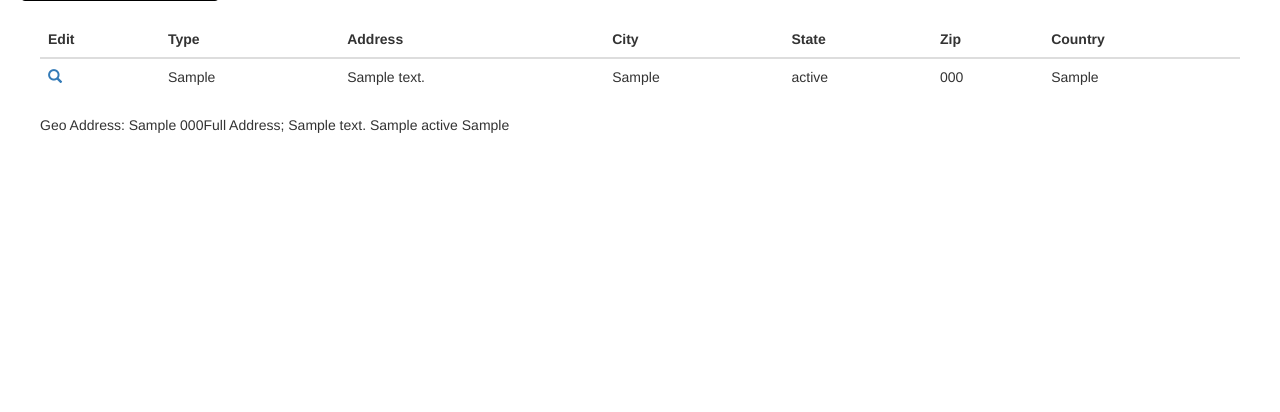
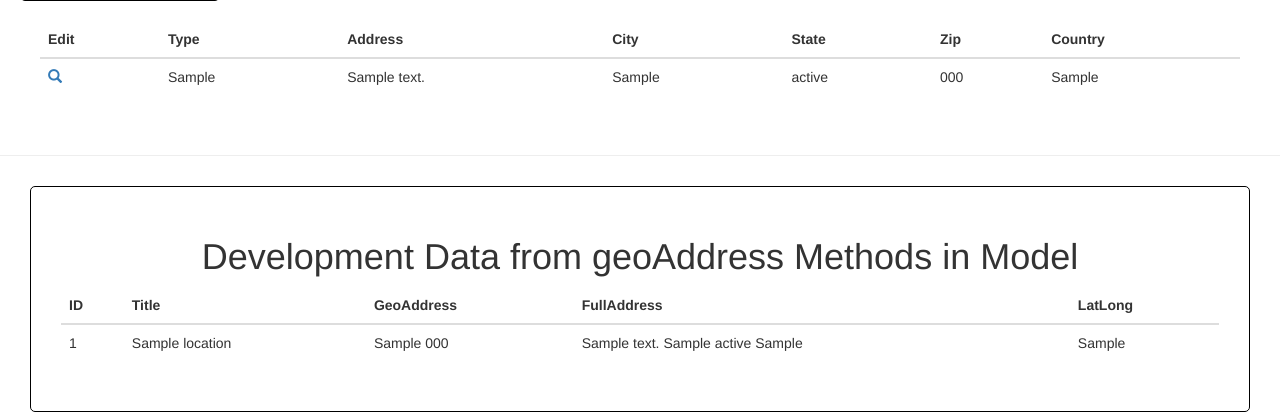
Before and after one commit to tm1618/travelmap, a Django app: template travel/templates/locations.html in a window 1280 px wide. Shown: the part 518-930 px from the top of the page. Before the commit the page ends 651 px from the top, so only its background shows below. Run offline with Django 3.2, Linux system fonts and the light colour scheme; the template is opened without the code that fills it: values that come from a table or form of the project are taken from there, others are empty; tables that the repository leaves empty hold one stand-in row (values such as "Sample post"); parts of the project's set-up code (start-up, migrations or seed data) failed here and were passed over; some libraries are stand-ins or nearby versions.

Commit message:
added dev table

```diff
--- a/travel/map/models.py
+++ b/travel/map/models.py
@@ -32,7 +32,6 @@ class Location(models.Model):
         return u'%s %s %s %s' % (self.address, self.city, self.state, self.country)
     full_address = property(get_full_address)
 
-
     ## Geocode by just using zipcode and country name (faster and more reliable)
     def get_geo_address(self):
         return u'%s %s' % (self.country, self.zipcode)
--- a/travel/static/assets/css/style.css
+++ b/travel/static/assets/css/style.css
@@ -42,6 +42,13 @@ html, body {
     margin: 20px;
 
 }
+
+.devdata {
+    border: 1px solid black;
+    padding: 30px;
+    margin: 30px;
+    border-radius: 5px;
+}
 /* End table styling*/
 
 
--- a/travel/templates/locations.html
+++ b/travel/templates/locations.html
@@ -61,19 +61,34 @@
 
         {% endfor %}
     </table>
+</div>
+    <hr>
+<div class="devdata">
+<h1 class="text-center">Development Data from geoAddress Methods in Model</h1>
+        <table class="table">
 
-    <table>
-        {% for i in locations %}
-        <tr>
-            <td>Geo Address: {{ i.geo_address }} </td>
-            <td>Full Address; {{ i.full_address }}</td>
-        </tr>
-        {% endfor %}
+            <thead>
+                <th>ID</th>
+                <th>Title</th>
+                <th>GeoAddress</th>
+                <th>FullAddress</th>
+                <th>LatLong</th>
+            </thead>
+            <tbody>
+            {% for i in locations %}
+                <tr>
+                    <td>{{ i.id }}</td>
+                    <td>{{ i.title }} </td>
+                    <td>{{ i.geo_address }} </td>
+                    <td>{{ i.full_address }} </td>
+                    <td>{{ i.latlng }} </td>
 
-    </table>
+                </tr>
+            {% endfor %}
+            </tbody>
+        </table>
 
 </div>
-
 
 
 
```
Also changed, not shown: 3 other files.
